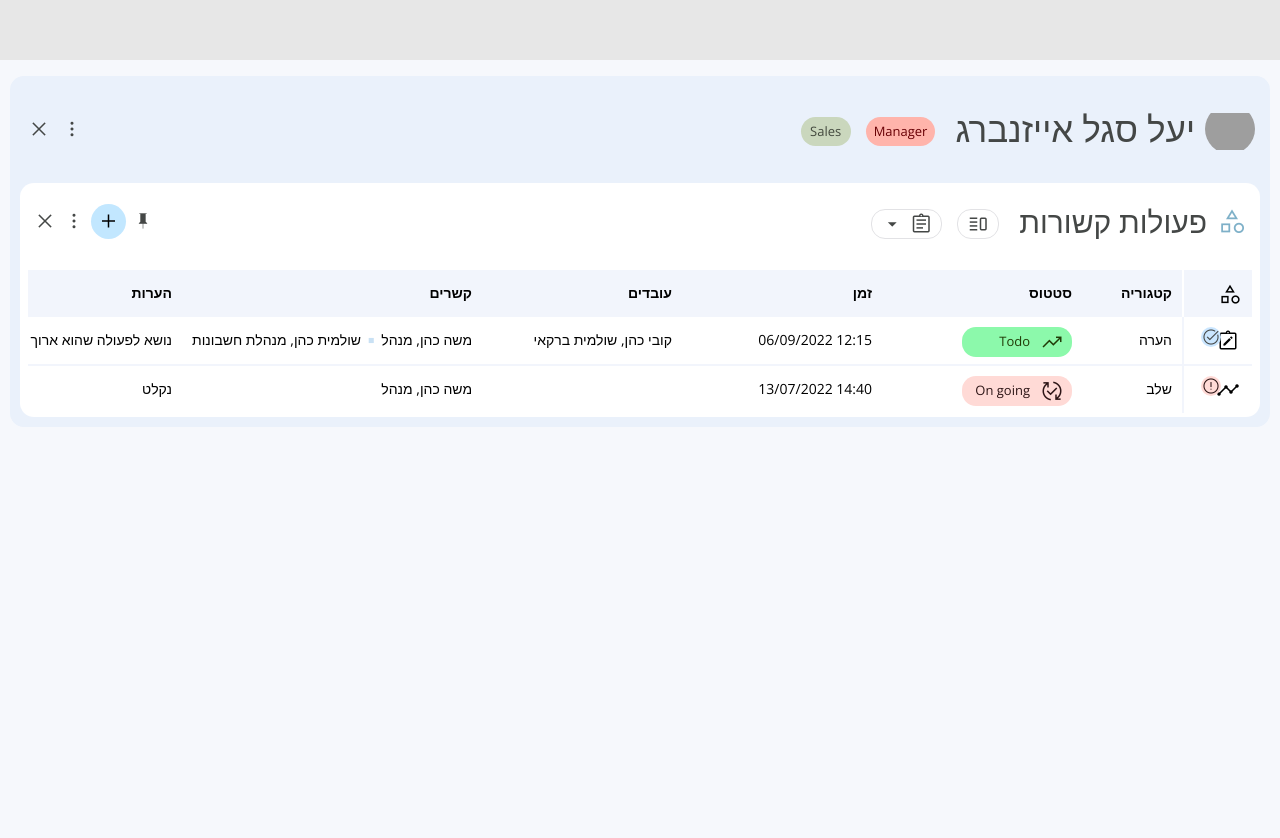
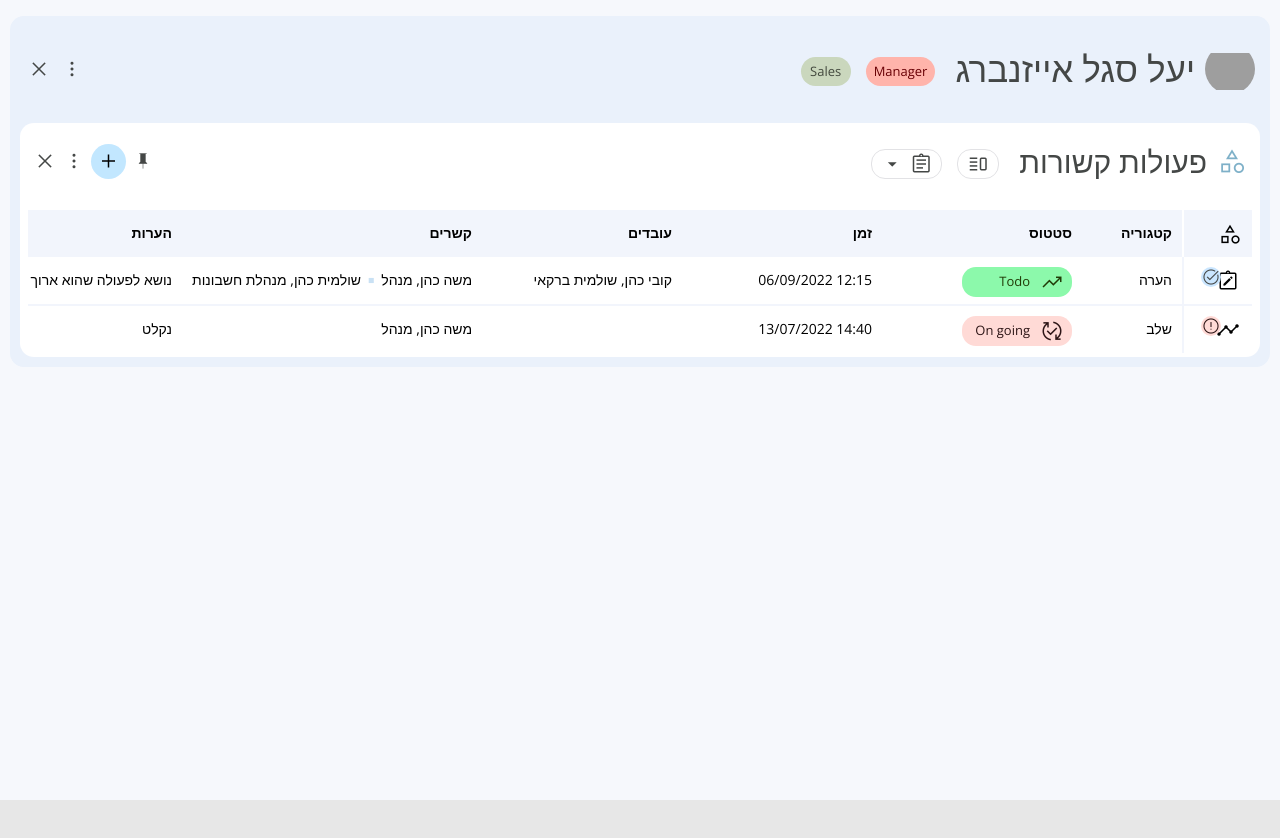
Before and after one commit to Yulitamara/flex-table, a plain HTML site: page index.html in a window 1280 px wide. After the commit the page ends 800 px from the top, so only its background shows below. Drawn offline with nearby package versions, Linux system fonts and the light colour scheme; grey boxes are pictures that could not be loaded.

Commit message:
Update style.css

```diff
--- a/style.css
+++ b/style.css
@@ -59,7 +59,7 @@ body {
 
 .main {
   width: 100%;
-  margin: 6rem 0 0 0;
+  /* margin: 6rem 0 0 0; */
 }
 
 .flex-container {
```
